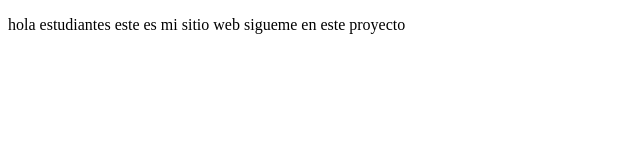
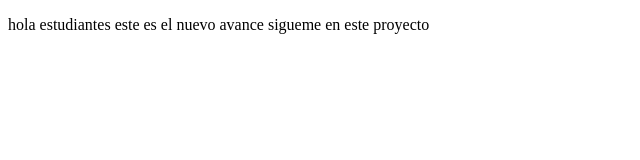
Before and after one commit to eduerrusso/proyectoDemo, a plain HTML site: page index.html in a window 1280 px wide. Shown: the full height of the page, 0-640 px from the left. Drawn offline with Linux system fonts and the light colour scheme.

Commit message:
cambios mensaje

```diff
--- a/index.html
+++ b/index.html
@@ -8,7 +8,7 @@
 </head>
 <body>
     <p>
-        hola estudiantes este es mi sitio web
+        hola estudiantes este es el nuevo avance
         sigueme en este proyecto
     </p>
 </body>
```
